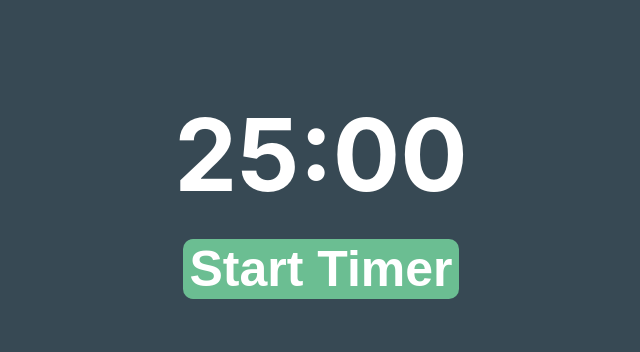
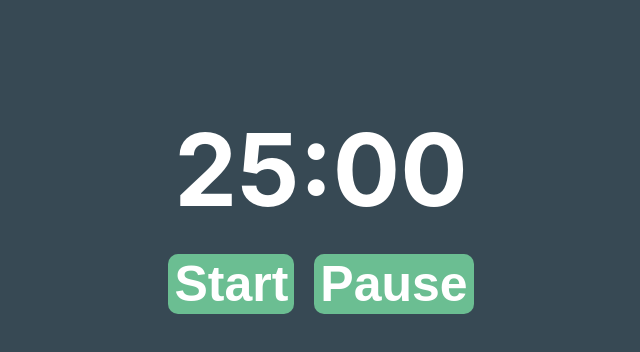
Before and after one commit to elhagen13/StudyWell, a React (Create React App) app in the folder packages/studywell-frontend/: page / in a window 1280 px wide. Shown: the top 352 px of the page, without its empty margins (319-959 px from the left). Built offline with nearby package versions, Linux system fonts and the light colour scheme.

Commit message:
Included pause button functionality

```diff
--- a/packages/studywell-frontend/src/Timer.js
+++ b/packages/studywell-frontend/src/Timer.js
@@ -30,11 +30,15 @@ function Timer(props) {
   function startTimer() {
     setTimerOn(true);
   };
+  function pauseTimer(){
+    setTimerOn(false);
+  }
   return (
     <div className="container">
         <div className="timer-container">
       <h1>{minutes<10? "0"+minutes: minutes}:{seconds<10? "0"+seconds: seconds}</h1>
-      <button onClick={startTimer}>Start Timer</button>
+      <button onClick={startTimer}>Start</button>
+      <button onClick={pauseTimer}>Pause</button>
     </div>
     </div>
   );
```
